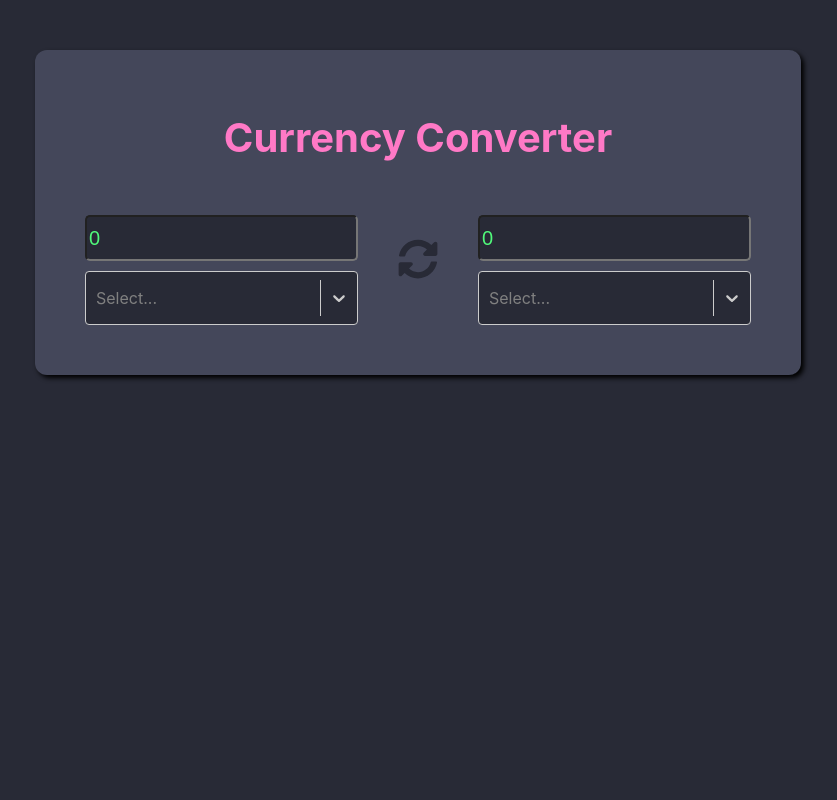
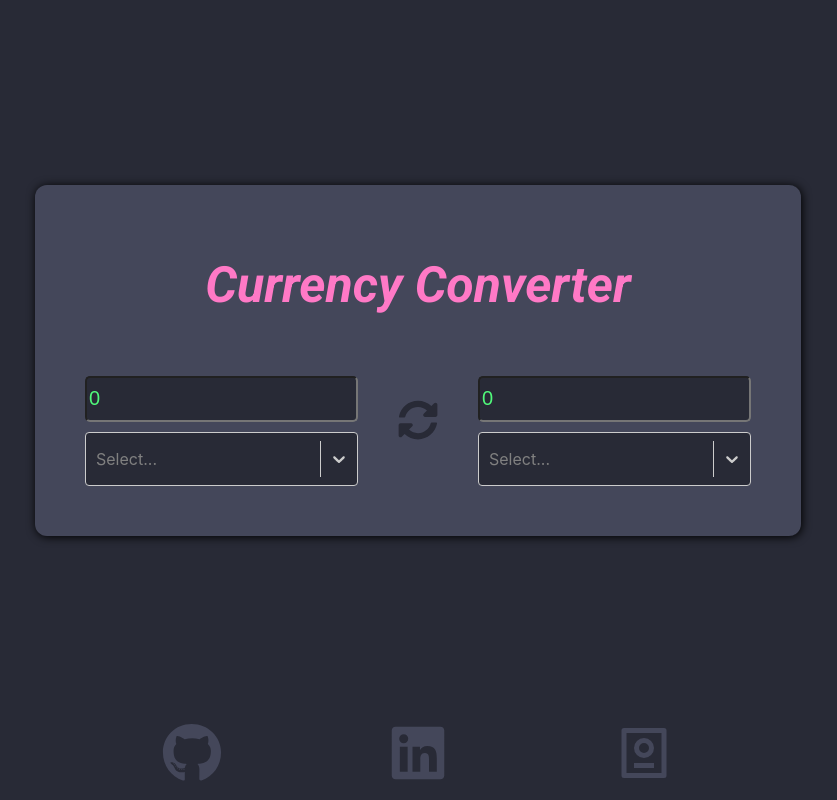
Before and after one commit to AnthonyKrueger/react-currency-converter, a React (Create React App) app: page / in a window 1280 px wide. Shown: the whole page, without its empty margins (222-1059 px from the left). Built offline with nearby package versions, Linux system fonts and the light colour scheme; no server answers.

Commit message:
styled, added links

```diff
--- a/package.json
+++ b/package.json
@@ -15,6 +15,7 @@
     "node-sass": "^4.14.1",
     "react": "^17.0.2",
     "react-dom": "^17.0.2",
+    "react-icons": "^4.3.1",
     "react-scripts": "4.0.3",
     "react-select": "^5.0.0",
     "web-vitals": "^1.0.1"
--- a/public/index.html
+++ b/public/index.html
@@ -15,6 +15,9 @@
       user's mobile device or desktop. See https://developers.google.com/web/fundamentals/web-app-manifest/
     -->
     <link rel="manifest" href="%PUBLIC_URL%/manifest.json" />
+    <link rel="preconnect" href="https://fonts.googleapis.com">
+    <link rel="preconnect" href="https://fonts.gstatic.com" crossorigin>
+    <link href="https://fonts.googleapis.com/css2?family=Roboto:ital,wght@0,300;1,700;1,900&display=swap" rel="stylesheet">
     <!--
       Notice the use of %PUBLIC_URL% in the tags above.
       It will be replaced with the URL of the `public` folder during the build.
--- a/src/App.js
+++ b/src/App.js
@@ -4,6 +4,8 @@ import {useState, useEffect} from 'react';
 import Select from 'react-select'
 import { FontAwesomeIcon } from '@fortawesome/react-fontawesome'
 import { faSyncAlt } from '@fortawesome/free-solid-svg-icons'
+import {FaGithub, FaLinkedin} from 'react-icons/fa'
+import {RiPassportLine} from 'react-icons/ri'
 
 const apiKey = process.env.REACT_APP_API_KEY
 
@@ -15,6 +17,8 @@ function App() {
   const [valueOne, setValueOne] = useState(0)
   const [valueTwo, setValueTwo] = useState(0)
 
+  const [lastUpdated, setLastUpdated] = useState("")
+
   const [conversionRates, setConversionRates] = useState(null);
   const [options, setOptions] = useState([]);
 
@@ -22,19 +26,25 @@ function App() {
     let loadedRates = localStorage.getItem("conversionrates")
     loadedRates = JSON.parse(loadedRates);
     console.log(loadedRates)
-    if(!loadedRates) {
+    if(!loadedRates || loadedRates.lastUpdated < (Date.now() - 86400000)) {
       axios.get(`https://v6.exchangerate-api.com/v6/${apiKey}/latest/USD`)
       .then(res => {
         const conversionrates = {
           lastUpdated: Date.now(),
           rates: res.data.conversion_rates
         }
+        setLastUpdated(Date.now())
         localStorage.setItem("conversionrates", JSON.stringify(conversionrates))
         setConversionRates(res.data.conversion_rates)
       })
     }
     else {
       setConversionRates(loadedRates.rates)
+      const date = new Date(loadedRates.lastUpdated)
+      const dateString = ((date.getMonth()+1)+
+      "/"+date.getDate()+
+      "/"+date.getFullYear())
+      setLastUpdated(dateString)
       const currencyOptions = Object.keys(loadedRates.rates)
       console.log(currencyOptions)
       currencyOptions.forEach(option => {
@@ -140,7 +150,19 @@ function App() {
               styles={styles} />
             </div>
           </div>
+          {lastUpdated ?
+          <div className="updatedDiv">
+            <span>Last Updated: {lastUpdated}</span>
+          </div>
+          : null}
         </div>
+      </div>
+      <div className="footer">
+      <div className="links">
+        <a target="_blank" rel="noreferrer" href="https://github.com/AnthonyKrueger"><FaGithub /></a>
+        <a target="_blank" rel="noreferrer" href="https://www.linkedin.com/in/anthony-krueger-1545a5208/"><FaLinkedin /></a>
+        <a target="_blank" rel="noreferrer" href="https://aik-portfolio.herokuapp.com/"><RiPassportLine /></a>
+      </div>
       </div>
     </div>
   );
--- a/src/styles/App.scss
+++ b/src/styles/App.scss
@@ -22,23 +22,33 @@ body {
     background-color: $main;
 }
 
+.App {
+    @include center-flex;
+    height: 100vh;
+}
+
 .content {
-
-    margin-top: 50px;
 
     @include center-flex;
 
+    margin-top: -80px;
+
     .title {
-        font-size: 40px;
+        font-family: 'Roboto', sans-serif;
+        font-style: italic;
+        font-size: 50px;
         color: $pink;
+
         @media (max-width: $laptop) {
-            font-size: 4vw;
-        }
-        @media (max-width: $tablet) {
             font-size: 5vw;
         }
+
+        @media (max-width: $tablet) {
+            font-size: 6vw;
+        }
+
         @media (max-width: $phone) {
-            font-size: 6vw;
+            font-size: 7vw;
         }
     }
 
@@ -46,7 +56,7 @@ body {
         @include roundeddiv;
         padding: 30px;
         background-color: $mainlight;
-        box-shadow: 3px 3px 5px;
+        box-shadow: 1px 1px 10px;
 
         .inputsDiv {
             margin: 20px;
@@ -68,6 +78,7 @@ body {
                 font-size: 40px;
                 padding: 10px;
                 margin: 10px 30px;
+
                 @media (max-width: $tablet) {
                     margin: auto;
                     padding: 20px;
@@ -82,5 +93,47 @@ body {
                 flex-direction: column;
             }
         }
+
+        .updatedDiv {
+            width: 100%;
+            margin-top: 20px;
+            font-size: smaller;
+            text-align: right;
+            span {
+                color: $purple;
+                font-style: italic;
+            }
+        }
     }
 }
+
+.footer {
+    @include center-flex;
+    flex-direction: row;
+    height: 60px;
+    padding: 10px 0;
+    width: 100%;
+    background-color: $main;
+    position: fixed;
+    bottom: 0;
+    .links {
+        @include center-flex;
+        flex-direction: row;
+        width:40%;
+        @media (max-width: $tablet) {
+            width: 80%;
+        }
+        justify-content: space-between;
+        a {
+            transition: 0.3s;
+            font-size: 60px;
+            color: $mainlight;
+            @media (max-width: $tablet) {
+                font-size: 40px;
+            }
+        }
+        a:hover {
+            color: $purple;
+        }
+    }
+}
```
Also changed, not shown: 2 other files (tests, documents, lock files or other folders).
